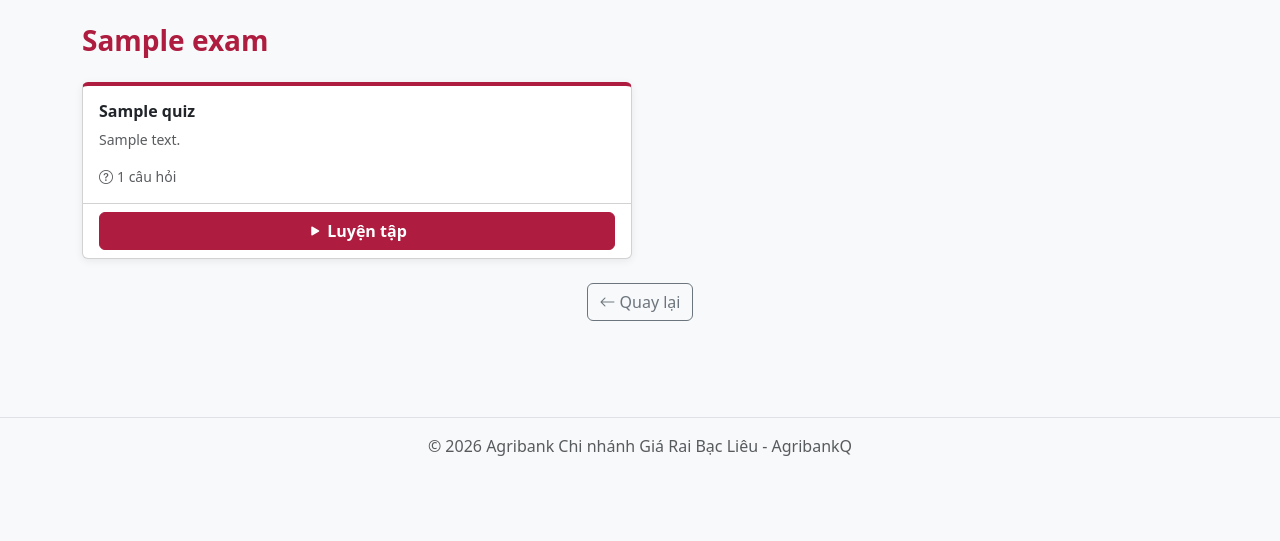
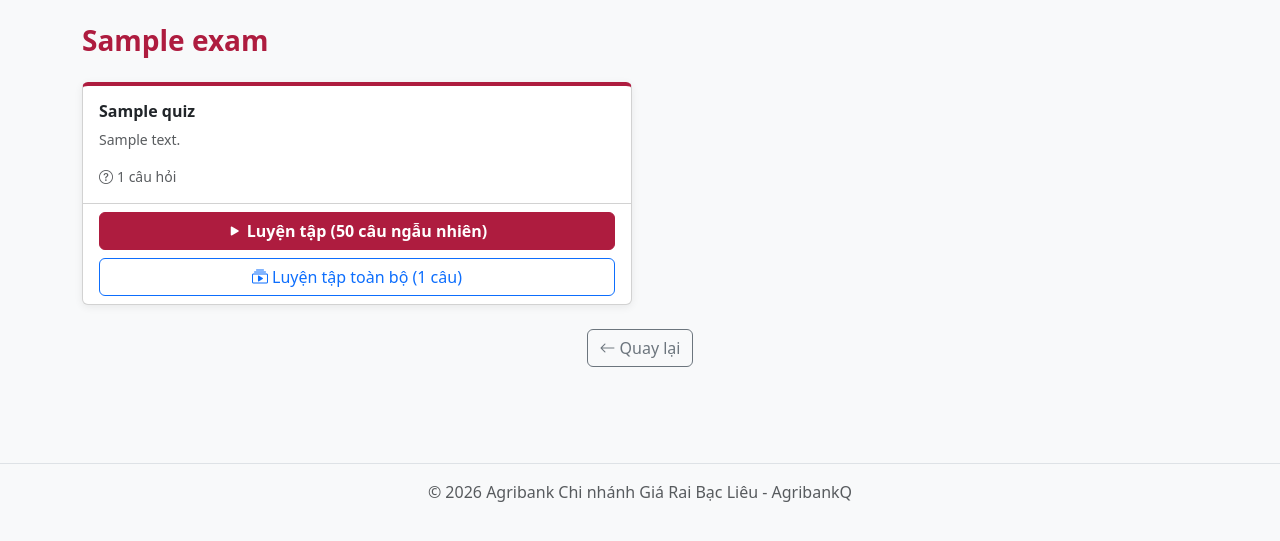
Before and after one commit to HieuKyo/AgribankQ7202, a Django app: page /quiz/exam/1/ in a window 1280 px wide. Shown: the part 104-645 px from the top of the page. Run offline with Django 5.2, Linux system fonts and the light colour scheme; a user stored in the database is signed in; tables that the repository leaves empty hold one stand-in row (values such as "Sample post"); some libraries are stand-ins or nearby versions.

Commit message:
Thêm nút Nộp bài và Luyện tập toàn bộ câu hỏi
- quiz_question.html: thêm nút Nộp bài (dẫn thẳng đến kết quả) giữa Xem lại và Câu tiếp theo
- views.py: thêm quiz_start_all bỏ giới hạn 50 câu, xáo trộn toàn bộ câu hỏi trong đề thi
- urls.py: thêm URL /quiz/<id>/start/all/ → quiz_start_all
- quiz_list.html: thêm nút "Luyện tập toàn bộ (X câu)" bên dưới nút 50 câu ngẫu nhiên

Co-Authored-By: Claude Sonnet 4.6 <noreply@anthropic.com>

```diff
--- a/quiz/templates/quiz/quiz_list.html
+++ b/quiz/templates/quiz/quiz_list.html
@@ -24,9 +24,12 @@
                     <i class="bi bi-question-circle me-1"></i>{{ quiz.question_count }} câu hỏi
                 </p>
             </div>
-            <div class="card-footer bg-transparent">
+            <div class="card-footer bg-transparent d-flex flex-column gap-2">
                 <a href="{% url 'quiz_start' quiz_id=quiz.id %}" class="btn btn-primary w-100">
-                    <i class="bi bi-play-fill me-1"></i>Luyện tập
+                    <i class="bi bi-play-fill me-1"></i>Luyện tập (50 câu ngẫu nhiên)
+                </a>
+                <a href="{% url 'quiz_start_all' quiz_id=quiz.id %}" class="btn btn-outline-primary w-100">
+                    <i class="bi bi-collection-play me-1"></i>Luyện tập toàn bộ ({{ quiz.question_count }} câu)
                 </a>
             </div>
         </div>
--- a/quiz/urls.py
+++ b/quiz/urls.py
@@ -6,6 +6,7 @@ urlpatterns = [
     path('', views.exam_list, name='exam_list'),
     path('exam/<int:exam_id>/', views.quiz_list, name='quiz_list'),
     path('quiz/<int:quiz_id>/start/', views.quiz_start, name='quiz_start'),
+    path('quiz/<int:quiz_id>/start/all/', views.quiz_start_all, name='quiz_start_all'),
     path('quiz/<int:quiz_id>/question/<int:index>/', views.quiz_question, name='quiz_question'),
     path('quiz/check-answer/', views.check_answer, name='check_answer'),
     path('quiz/<int:quiz_id>/review/', views.quiz_review, name='quiz_review'),
--- a/quiz/views.py
+++ b/quiz/views.py
@@ -29,6 +29,16 @@ def quiz_start(request, quiz_id):
     question_ids = list(quiz.questions.values_list('id', flat=True))
     random.shuffle(question_ids)
     question_ids = question_ids[:50]
+    request.session[f'quiz_{quiz_id}_ids'] = question_ids
+    request.session[f'quiz_{quiz_id}_answers'] = {}
+    return redirect('quiz_question', quiz_id=quiz_id, index=0)
+
+
+@login_required
+def quiz_start_all(request, quiz_id):
+    quiz = get_object_or_404(Quiz, pk=quiz_id)
+    question_ids = list(quiz.questions.values_list('id', flat=True))
+    random.shuffle(question_ids)
     request.session[f'quiz_{quiz_id}_ids'] = question_ids
     request.session[f'quiz_{quiz_id}_answers'] = {}
     return redirect('quiz_question', quiz_id=quiz_id, index=0)
```
Also changed, not shown: quiz/templates/quiz/quiz_question.html (+8 -2 lines).
